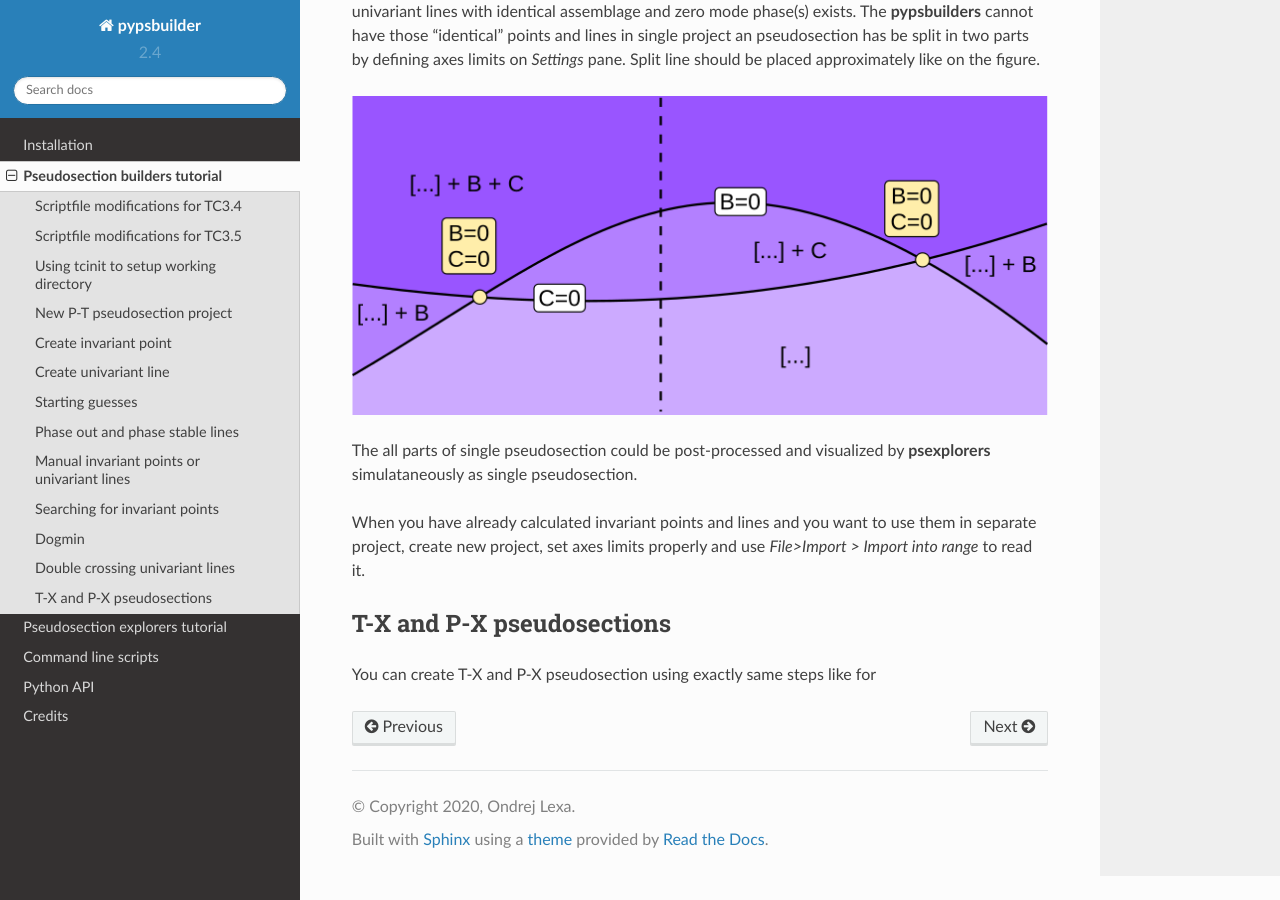
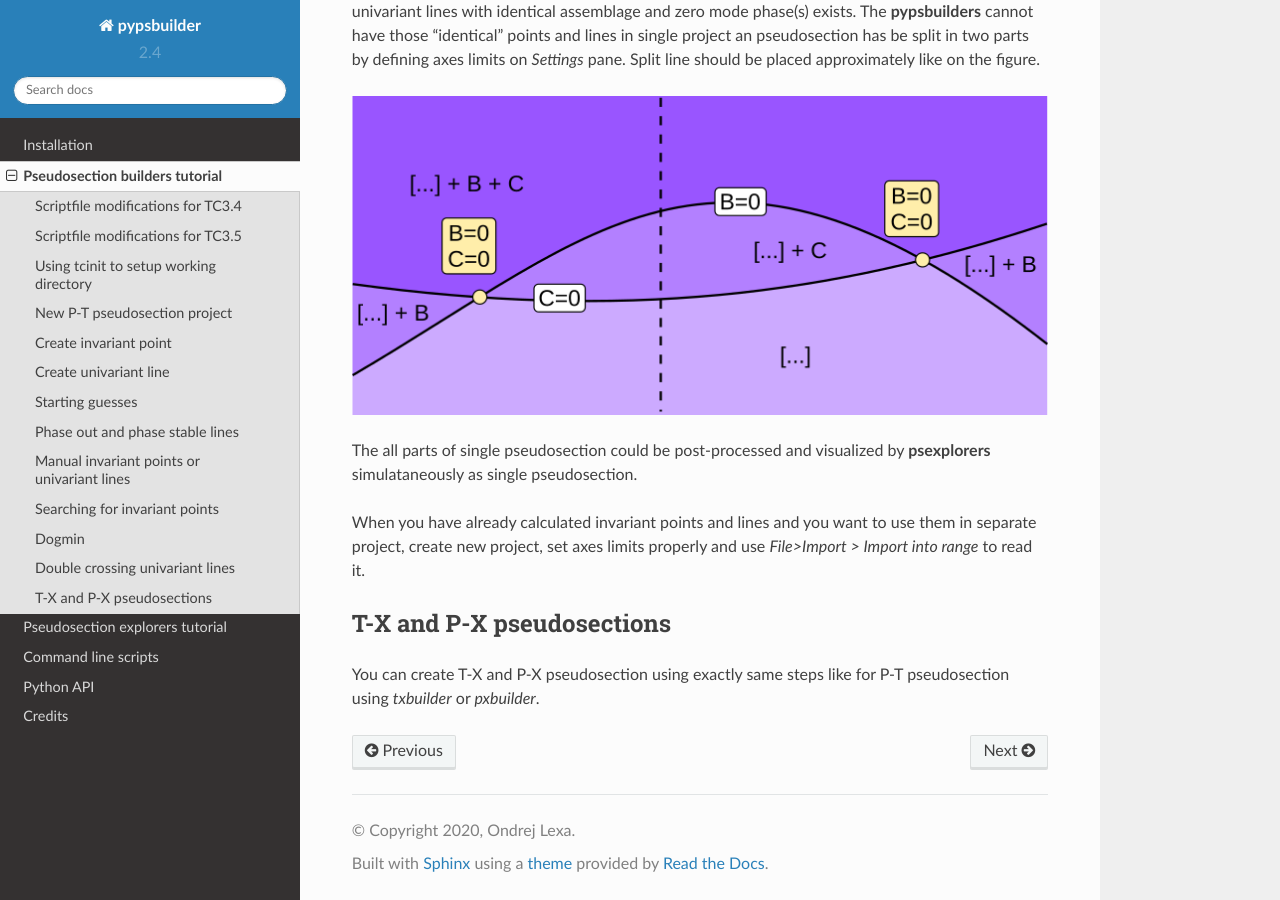
Before and after one commit to ondrolexa/pypsbuilder, a Sphinx documentation site: the page built from docs/psbuilders-tutorial.rst, in a window 1280 px wide and 900 px high, scrolled down 7935 px. Built offline with Sphinx 7.4.7 and the Read the Docs theme 2.0.0, drawn with Linux system fonts in a browser that asks for light colours.

Commit message:
docs fix

```diff
--- a/docs/psbuilders-tutorial.rst
+++ b/docs/psbuilders-tutorial.rst
@@ -234,4 +234,5 @@ use `File>Import > Import into range` to read it.
 T-X and P-X pseudosections
 --------------------------
 
-You can create T-X and P-X pseudosection using exactly same steps like for
+You can create T-X and P-X pseudosection using exactly same steps like for P-T
+pseudosection using `txbuilder` or `pxbuilder`.
```
